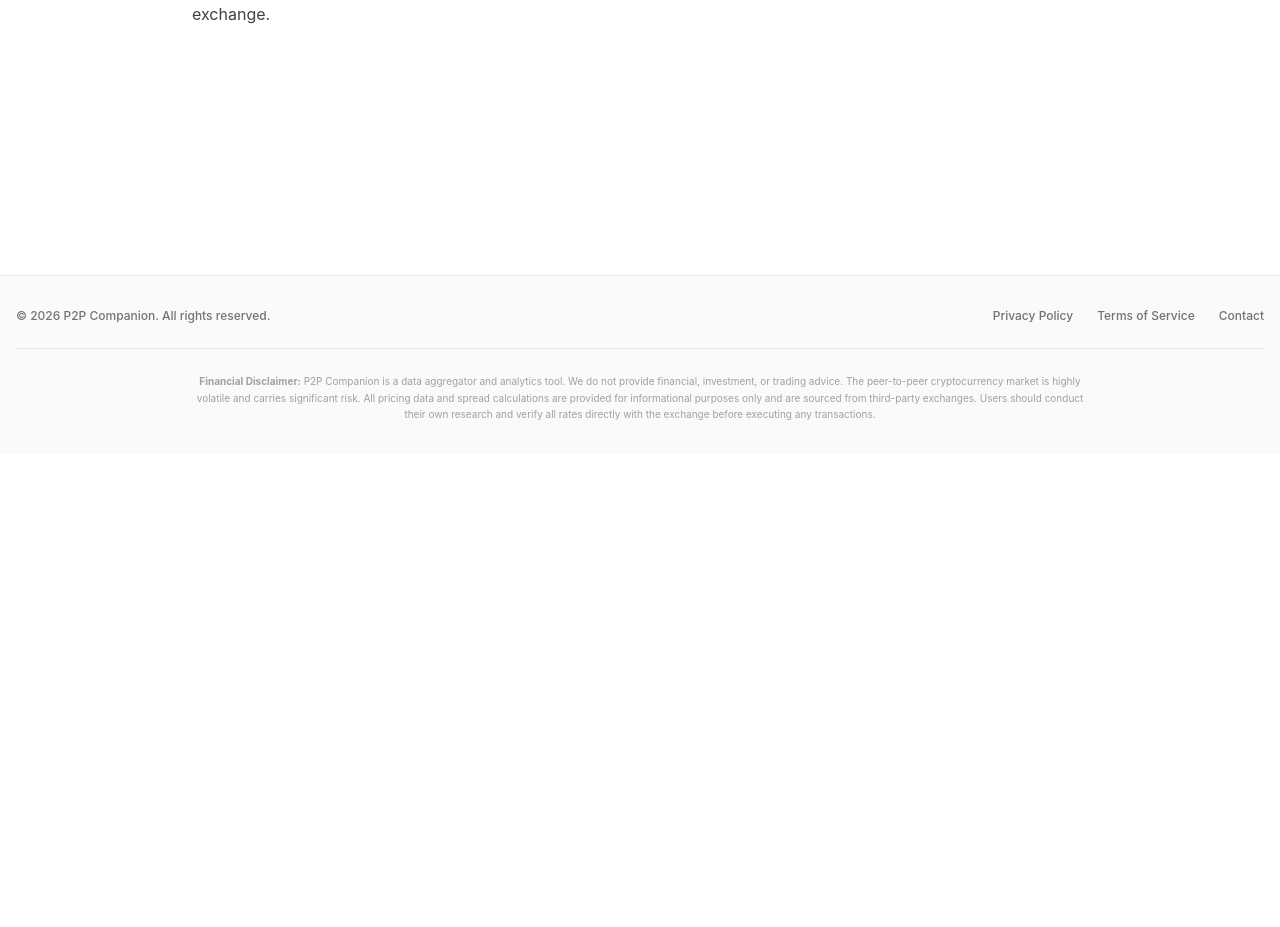
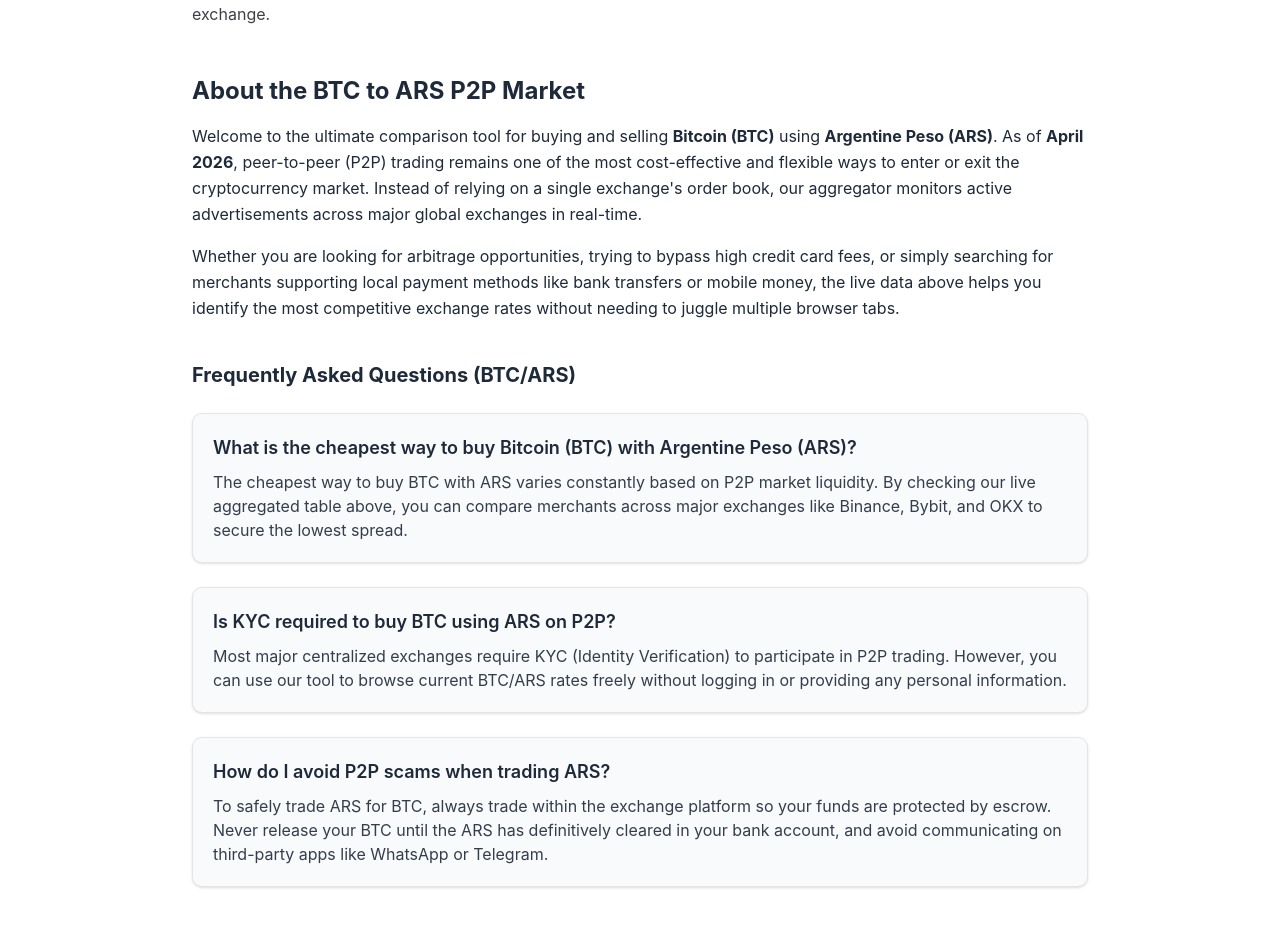
Before and after one commit to 0014niti/P2P-Companion, a SvelteKit app: page /compare/ars/btc in a window 1280 px wide. Shown: the part 1480-2407 px from the top of the page. Before the commit the page ends 1934 px from the top, so only its background shows below. Built offline with nearby package versions, Linux system fonts and the light colour scheme.

Commit message:
SEO update

```diff
--- /dev/null
+++ b/src/lib/components/SeoTextAndFaq.svelte
@@ -0,0 +1,124 @@
+<script lang="ts">
+    export let crypto: string;
+    export let fiat: string;
+    export let monthYear: string;
+
+    // Generate full names for better readability
+    const cryptoNames: Record<string, string> = {
+        'USDT': 'Tether (USDT)',
+        'BTC': 'Bitcoin (BTC)',
+        'ETH': 'Ethereum (ETH)'
+    };
+
+    const fiatNames: Record<string, string> = {
+        'NGN': 'Nigerian Naira (NGN)',
+        'TRY': 'Turkish Lira (TRY)',
+        'ARS': 'Argentine Peso (ARS)',
+        'USD': 'US Dollar (USD)',
+        'EUR': 'Euro (EUR)',
+        'GBP': 'British Pound (GBP)',
+        'PHP': 'Philippine Peso (PHP)',
+        'VND': 'Vietnamese Dong (VND)',
+        'INR': 'Indian Rupee (INR)',
+        'RUB': 'Russian Ruble (RUB)',
+        'BRL': 'Brazilian Real (BRL)',
+        'ZAR': 'South African Rand (ZAR)'
+    };
+
+    $: cName = cryptoNames[crypto] || crypto;
+    $: fName = fiatNames[fiat] || fiat;
+
+    // Structured JSON-LD Data for Google Rich Snippets
+    $: jsonLd = {
+        "@context": "https://schema.org",
+        "@type": "FAQPage",
+        "mainEntity": [
+            {
+                "@type": "Question",
+                "name": `What is the cheapest way to buy  with ?`,
+                "acceptedAnswer": {
+                    "@type": "Answer",
+                    "text": `The cheapest way to buy  with  varies by the minute based on P2P market liquidity. By checking our live aggregated table above, you can compare merchants across major exchanges like Binance, Bybit, and OKX to secure the lowest spread.`
+                }
+            },
+            {
+                "@type": "Question",
+                "name": `Is KYC required to buy  using  on P2P?`,
+                "acceptedAnswer": {
+                    "@type": "Answer",
+                    "text": `Most major centralized exchanges require KYC (Identity Verification) to participate in P2P trading. However, you can use our tool to browse current / rates freely before creating an account.`
+                }
+            },
+            {
+                "@type": "Question",
+                "name": `How do I avoid P2P scams when trading ?`,
+                "acceptedAnswer": {
+                    "@type": "Answer",
+                    "text": `To safely trade  for , always trade within the exchange platform so your funds are protected by escrow. Never release your  until the  has definitively cleared in your bank account, and avoid clicking external links sent by the counterparty.`
+                }
+            }
+        ]
+    };
+</script>
+
+<svelte:head>
+    <!-- Inject FAQ Structured Data for Google Rich Snippets -->
+    {@html `<script type="application/ld+json">${JSON.stringify(jsonLd)}</script>`}
+</svelte:head>
+
+<section class="seo-content-container mt-12 mb-8 px-4 text-gray-800 dark:text-gray-200">
+    <div class="max-w-4xl mx-auto">
+
+        <div class="prose dark:prose-invert max-w-none">
+            <h2 class="text-2xl font-bold mb-4">About the {crypto} to {fiat} P2P Market</h2>
+            <p class="mb-4 leading-relaxed">
+                Welcome to the ultimate comparison tool for buying and selling <strong>{cName}</strong> using <strong>{fName}</strong>.
+                As of <strong>{monthYear}</strong>, peer-to-peer (P2P) trading remains one of the most cost-effective and flexible ways
+                to enter or exit the cryptocurrency market. Instead of relying on a single exchange's order book, our aggregator
+                monitors active advertisements across major global exchanges in real-time.
+            </p>
+            <p class="mb-6 leading-relaxed">
+                Whether you are looking for arbitrage opportunities, trying to bypass high credit card fees, or simply searching for
+                merchants supporting local payment methods like bank transfers or mobile money, the live data above helps you identify
+                the most competitive exchange rates without needing to juggle multiple browser tabs.
+            </p>
+        </div>
+
+        <div class="faq-section mt-10">
+            <h3 class="text-xl font-bold mb-6">Frequently Asked Questions ({crypto}/{fiat})</h3>
+
+            <div class="space-y-6">
+                <!-- FAQ 1 -->
+                <div class="bg-gray-50 dark:bg-gray-800 border dark:border-gray-700 rounded-lg p-5 shadow-sm">
+                    <h4 class="font-semibold text-lg mb-2">What is the cheapest way to buy {cName} with {fName}?</h4>
+                    <p class="text-sm md:text-base opacity-90">
+                        The cheapest way to buy {crypto} with {fiat} varies constantly based on P2P market liquidity.
+                        By checking our live aggregated table above, you can compare merchants across major exchanges
+                        like Binance, Bybit, and OKX to secure the lowest spread.
+                    </p>
+                </div>
+
+                <!-- FAQ 2 -->
+                <div class="bg-gray-50 dark:bg-gray-800 border dark:border-gray-700 rounded-lg p-5 shadow-sm">
+                    <h4 class="font-semibold text-lg mb-2">Is KYC required to buy {crypto} using {fiat} on P2P?</h4>
+                    <p class="text-sm md:text-base opacity-90">
+                        Most major centralized exchanges require KYC (Identity Verification) to participate in P2P trading.
+                        However, you can use our tool to browse current {crypto}/{fiat} rates freely without logging in or
+                        providing any personal information.
+                    </p>
+                </div>
+
+                <!-- FAQ 3 -->
+                <div class="bg-gray-50 dark:bg-gray-800 border dark:border-gray-700 rounded-lg p-5 shadow-sm">
+                    <h4 class="font-semibold text-lg mb-2">How do I avoid P2P scams when trading {fiat}?</h4>
+                    <p class="text-sm md:text-base opacity-90">
+                        To safely trade {fiat} for {crypto}, always trade within the exchange platform so your funds are protected
+                        by escrow. Never release your {crypto} until the {fiat} has definitively cleared in your bank account,
+                        and avoid communicating on third-party apps like WhatsApp or Telegram.
+                    </p>
+                </div>
+            </div>
+        </div>
+
+    </div>
+</section>
--- a/src/routes/compare/[fiat]/[crypto]/+page.server.ts
+++ b/src/routes/compare/[fiat]/[crypto]/+page.server.ts
@@ -19,10 +19,15 @@ export const load: PageServerLoad = async ({ params, setHeaders }) => {
                                             'Cache-Control': 'max-age=600, s-maxage=3600'
                                                 });
 
+                                                    // Generate dynamic date for fresh SEO titles
+                                                    const date = new Date();
+                                                    const monthYear = date.toLocaleString('default', { month: 'long', year: 'numeric' });
+
                                                     return {
                                                             fiat,
                                                                     crypto,
-                                                                            metaTitle: `Buy ${crypto} with ${fiat} | Compare Best P2P Rates Today`,
-                                                                                    metaDescription: `Looking to buy ${crypto} with ${fiat}? Compare live P2P rates across Binance, OKX, and Bybit to find the cheapest prices instantly without an account.`
+                                                                            monthYear,
+                                                                            metaTitle: `Buy ${crypto} with ${fiat} | Compare Best P2P Rates Today (${monthYear})`,
+                                                                                    metaDescription: `Looking to buy ${crypto} with ${fiat}? Compare live P2P rates across Binance, OKX, and Bybit to find the cheapest prices instantly. Updated ${monthYear}.`
                                                                                         };
                                                                                         };
--- a/src/routes/compare/[fiat]/[crypto]/+page.svelte
+++ b/src/routes/compare/[fiat]/[crypto]/+page.svelte
@@ -1,7 +1,9 @@
 <script lang="ts">
+    import SeoTextAndFaq from '$lib/components/SeoTextAndFaq.svelte';
+
     // Extract the dynamic data passed from +page.server.ts
     let { data } = $props();
-    const { fiat, crypto, metaTitle, metaDescription } = data;
+    const { fiat, crypto, metaTitle, metaDescription, monthYear } = data;
 </script>
 
 <svelte:head>
@@ -63,6 +65,8 @@
             In many regions, the P2P price of {crypto} trades at a premium compared to the standard global spot rate. This premium is typically driven by high local demand for digital assets as a hedge against local currency depreciation, or by strict capital controls that make traditional foreign exchange difficult. When using our {crypto}/{fiat} terminal, always factor in maker/taker fees and the historical reputation of the merchant you are transacting with to ensure a safe and secure exchange.
         </p>
     </article>
+
+    <SeoTextAndFaq {crypto} {fiat} {monthYear} />
 </div>
 
 <style>
```
